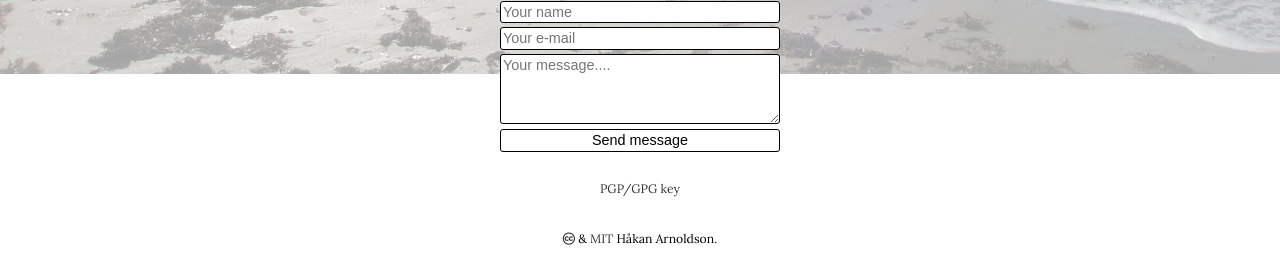
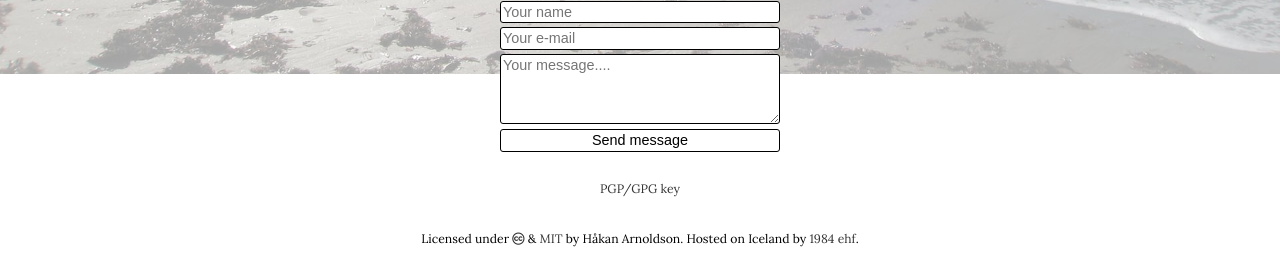
Before and after one commit to hkarn/family-contact-site, a PHP site: page / in a window 1280 px wide. Shown: the part 726-986 px from the top of the page. Run offline with PHP 8.4, Linux system fonts and the light colour scheme.

Commit message:
footer edited

```diff
--- a/index.php
+++ b/index.php
@@ -57,12 +57,12 @@
   <section class="contact">
     <h3 class="center">Contact us</h3>
     <?php include 'includes/contact-form.php'; ?>
-    <p class="center"><a href="https://arnoldson.net/files/keys/hka.asc" target="blank">PGP/GPG key</a></p>
+    <p class="center"><a href="https://arnoldson.net/files/keys/hka.asc" target="_blank">PGP/GPG key</a></p>
   </section>
 
   <footer class="center">
     <time itemprop="startDate" datetime="2017-02-14" pubdate="true"></time>
-    <a href="https://creativecommons.org/licenses/by-sa/4.0/" target="_blank"><i class="fa fa-creative-commons fa-1" aria-hidden="true"></i></a> &amp; <a href="https://github.com/hkarn/family-contact-site">MIT</a> Håkan Arnoldson.
+    Licensed under <a href="https://creativecommons.org/licenses/by-sa/4.0/" target="_blank"><i class="fa fa-creative-commons fa-1" aria-hidden="true"></i></a> &amp; <a href="https://github.com/hkarn/family-contact-site">MIT</a> by Håkan Arnoldson. Hosted on Iceland by <a href="https://1984hosting.com/" target="_blank">1984 ehf</a>.
   </footer>
 
   <script src="dependencies/jquery-3.1.1/js/jquery-3.1.1.js"></script>
```
